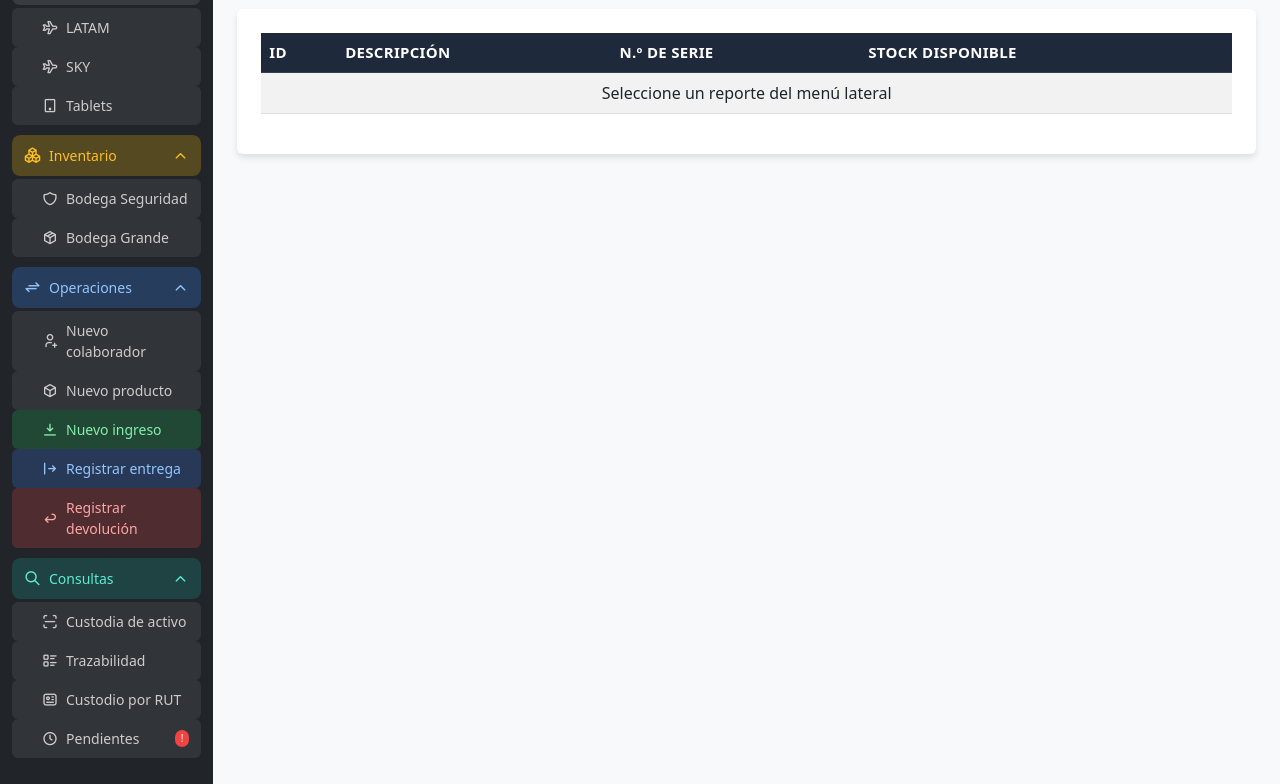
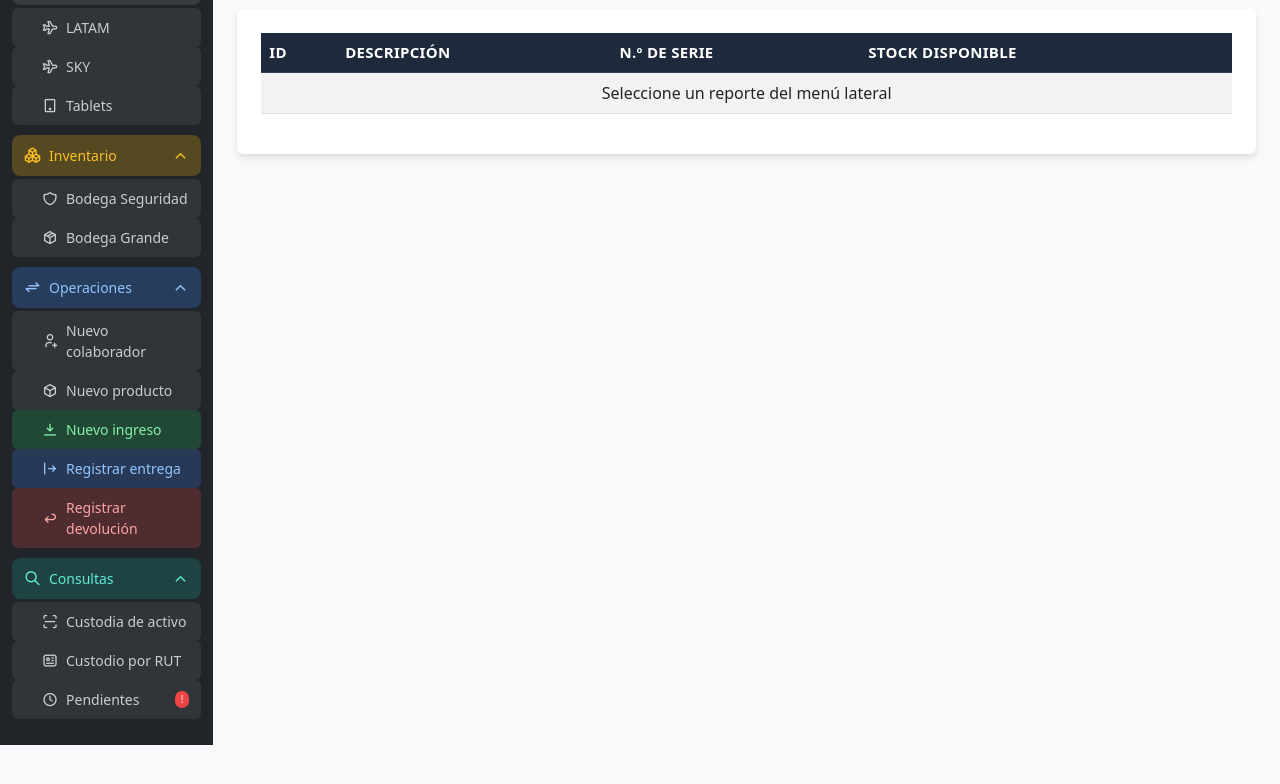
Before and after one commit to Soldierchris/valtec, a website with bundled scripts: page public/index.html in a window 1280 px wide. Shown: the part 102-886 px from the top of the page. After the commit the page ends 847 px from the top, so only its background shows below. Built offline with nearby package versions, Linux system fonts and the light colour scheme.

Commit message:
ocultar boton trazabilidad

```diff
--- a/public/index.html
+++ b/public/index.html
@@ -194,9 +194,9 @@
                         <button class="vsb-btn vsb-btn-neutral" data-bs-toggle="modal" data-bs-target="#modalTrazabilidad">
                             <i class="ti ti-scan" aria-hidden="true"></i>Custodia de activo
                         </button>
-                        <button class="vsb-btn vsb-btn-neutral" onclick="cargarVistaTrazabilidad()">
+                      <!--   <button class="vsb-btn vsb-btn-neutral" onclick="cargarVistaTrazabilidad()">
                             <i class="ti ti-list-details" aria-hidden="true"></i>Trazabilidad
-                        </button>
+                        </button> -->
                         <button class="vsb-btn vsb-btn-neutral" data-bs-toggle="modal" data-bs-target="#modalCustodia">
                             <i class="ti ti-id" aria-hidden="true"></i>Custodio por RUT
                         </button>
```
